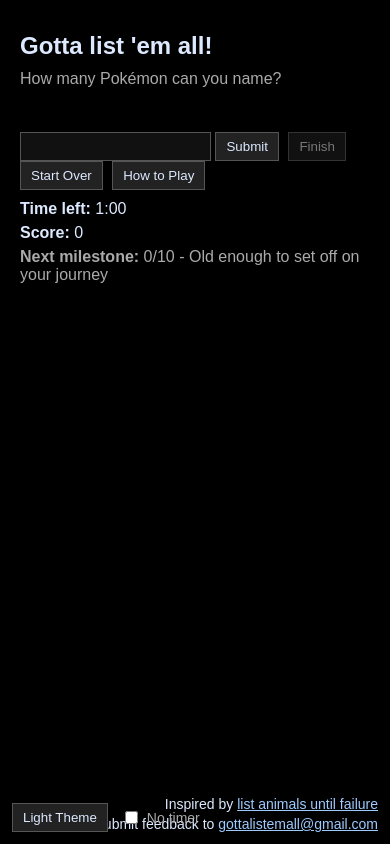
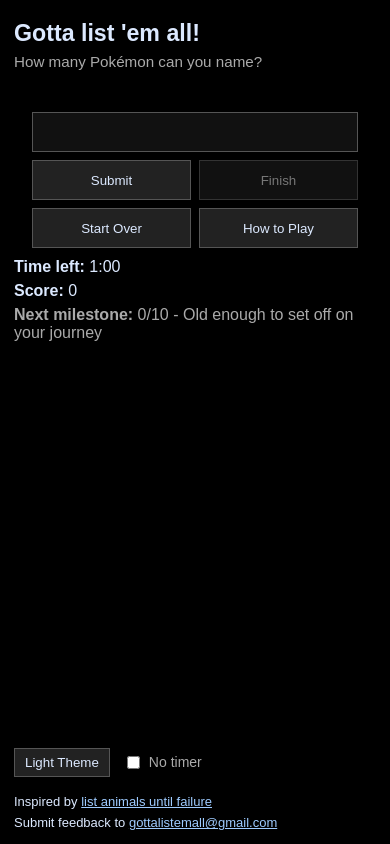
Before and after one commit to featherdreamsgames/gottalistemall, a website: page index.html in a window 390 px wide. Drawn offline with Linux system fonts and the light colour scheme.

Commit message:
responsive layout

```diff
--- a/index.html
+++ b/index.html
@@ -20,10 +20,11 @@
 </script>
 
 <meta charset="UTF-8">
+<meta name="viewport" content="width=device-width, initial-scale=1.0">
 <title>Gotta list 'em all!</title>
 <style>
 body { font-family: Arial,sans-serif; background:#000; color:#dce9ff; margin:0; min-height:100vh; display:flex; justify-content:center; }
-#pageWrap { width:min(980px, 100%); margin-top:32px; padding:0 20px 30px 20px; text-align:left; }
+#pageWrap { width:min(980px, 100%); margin-top:20px; padding:0 20px 30px 20px; text-align:left; box-sizing:border-box; }
 h2 { margin:0 0 26px 0; }
 #subtitle { margin:-16px 0 14px 0; color:#aaa; }
 #entryRow { margin-top:14px; }
@@ -57,12 +58,14 @@
   right:12px;
   font-size:14px;
   text-align:right;
+  max-width:min(420px, calc(100vw - 24px));
+  line-height:1.35;
 }
 #feedbackTopRight .inspiration {
   display:block;
   margin-bottom:4px;
 }
-#feedbackTopRight a { color:#9ecbff; text-decoration:underline; }
+#feedbackTopRight a { color:#9ecbff; text-decoration:underline; overflow-wrap:anywhere; }
 
 #themeToggleWrap {
   position:fixed;
@@ -72,6 +75,18 @@
   display:flex;
   align-items:center;
   gap:8px;
+}
+
+@media (max-width: 1100px) and (min-width: 901px) {
+  #themeToggleWrap {
+    max-width:220px;
+    flex-wrap:wrap;
+  }
+
+  #feedbackTopRight {
+    max-width:calc(100vw - 260px);
+    font-size:13px;
+  }
 }
 
 #noTimerWrap { color:#aaa; font-size:14px; }
@@ -128,6 +143,126 @@
 
 #howToModal .howto-sublist > li::before {
   content:'◦';
+}
+
+@media (max-width: 900px) {
+  body {
+    display:flex;
+    flex-direction:column;
+    justify-content:flex-start;
+    overflow-x:hidden;
+  }
+
+  #pageWrap {
+    order:1;
+    flex:1;
+    width:100%;
+    max-width:100%;
+    margin-top:20px;
+    padding:0 14px 24px 14px;
+  }
+
+  #feedbackTopRight {
+    order:3;
+    position:static;
+    text-align:left;
+    margin:8px 14px 12px 14px;
+    max-width:none;
+    font-size:13px;
+  }
+
+  #themeToggleWrap {
+    order:2;
+    position:static;
+    text-align:left;
+    justify-content:flex-start;
+    flex-wrap:wrap;
+    margin:0 14px;
+  }
+
+  #entryRow {
+    display:grid;
+    grid-template-columns:1fr 1fr;
+    gap:8px;
+    align-items:stretch;
+    width:90%;
+    margin:14px auto 0 auto;
+  }
+
+  #entryRow input,
+  #entryRow button {
+    width:100%;
+    margin-right:0;
+    min-height:40px;
+    box-sizing:border-box;
+    min-width:0;
+  }
+
+  #entryRow input {
+    grid-column:1 / -1;
+  }
+
+  #sortPanel {
+    display:flex;
+    flex-wrap:wrap;
+    gap:8px;
+    align-items:center;
+  }
+
+  #sortPanel .copy-btn,
+  #sortPanel .sort-label,
+  #sortPanel button {
+    margin-right:0;
+  }
+
+  .modal-content {
+    width:min(92vw, 620px);
+    max-height:84vh;
+    overflow:auto;
+    box-sizing:border-box;
+    padding:18px 16px;
+  }
+}
+
+@media (max-width: 600px) {
+  h2 {
+    margin:0 0 18px 0;
+    font-size:1.45rem;
+  }
+
+  #subtitle {
+    margin:-12px 0 12px 0;
+    font-size:0.95rem;
+  }
+
+  #themeToggleWrap {
+    margin:0 14px 8px 14px;
+  }
+}
+
+@media (max-width: 900px) and (orientation: landscape) {
+  #pageWrap {
+    margin-top:20px;
+  }
+
+  #titleSpacer {
+    height:8px;
+  }
+
+  #topPanel {
+    display:grid;
+    grid-template-columns:repeat(2, minmax(0, 1fr));
+    gap:8px 12px;
+    align-items:start;
+  }
+
+  #milestoneRow {
+    grid-column:1 / -1;
+  }
+
+  #message {
+    grid-column:1 / -1;
+  }
 }
 </style>
 </head>
```
